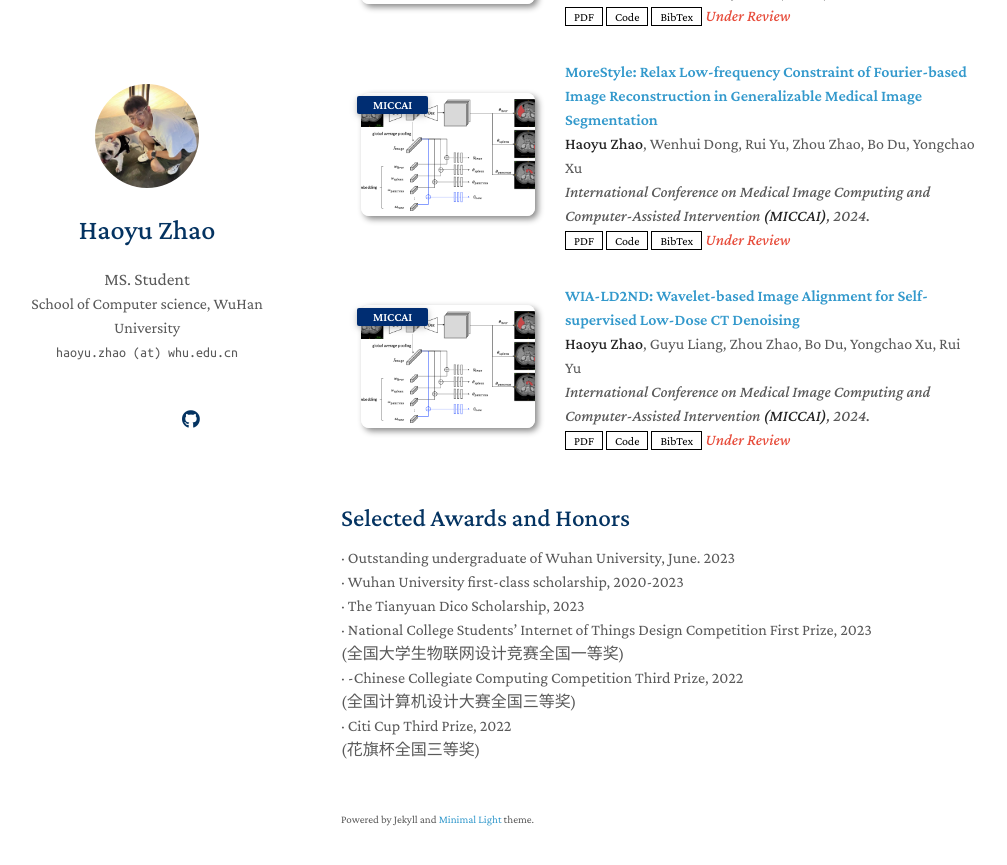
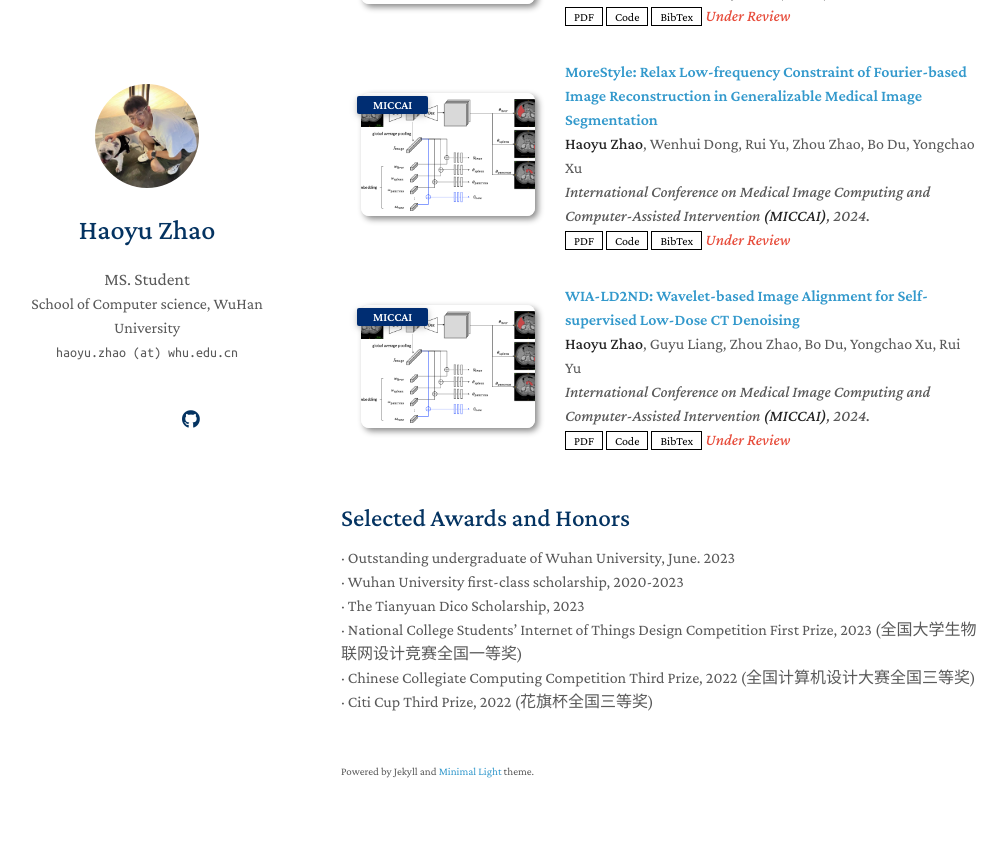
Before and after one commit to zhaohaoyu376/zhaohaoyu376.github.io, a Jekyll site: the page built from index.md, in a window 1280 px wide and 900 px high, scrolled down 783 px. Shown: the top 865 px of the window, without its empty margins (129-1136 px from the left). Built offline with Jekyll 4.4.1, drawn with Linux system fonts in a browser that asks for light colours; nearby versions of some CDN libraries; a style sheet for code colours, icons or effects is not loaded; our own code applies the rules of GitHub Pages for plain Markdown files.

```diff
--- a/index.md
+++ b/index.md
@@ -21,9 +21,6 @@ Medical Image Analysis: image segmentation, image reconstruction
 · Outstanding undergraduate of Wuhan University, June. 2023
 · Wuhan University first-class scholarship, 2020-2023
 · The Tianyuan Dico Scholarship, 2023
-· National College Students' Internet of Things Design Competition First Prize, 2023
-   (全国大学生物联网设计竞赛全国一等奖)
-· -Chinese Collegiate Computing Competition Third Prize, 2022
-    (全国计算机设计大赛全国三等奖)
-· Citi Cup Third Prize, 2022
-  (花旗杯全国三等奖)
+· National College Students' Internet of Things Design Competition First Prize, 2023 (全国大学生物联网设计竞赛全国一等奖)
+· Chinese Collegiate Computing Competition Third Prize, 2022 (全国计算机设计大赛全国三等奖)
+· Citi Cup Third Prize, 2022 (花旗杯全国三等奖)
```
